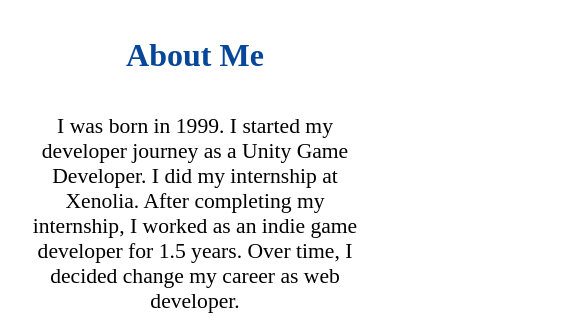
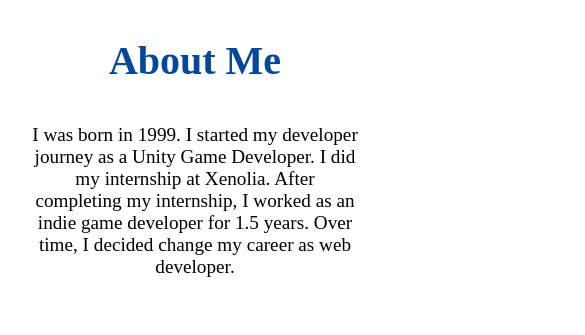
Before and after one commit to DenizAysen/Online-Porfolio, a plain HTML site: page index.html in a window 390 px wide. Shown: the part 1017-1352 px from the top of the page, 585 px wide, since content can reach past the window. Drawn offline with Linux system fonts and the light colour scheme.

Commit message:
Add files via upload

```diff
--- a/style.css
+++ b/style.css
@@ -109,8 +109,15 @@ a{
 .copyright{
     font-size: 1rem;
 }
+@media (max-width: 480px){
+    .aboutme > p{
+        font-size: 1.2rem;
+        padding-left: 30px;
+        padding-right: 30px;
+    }
+}
 
-@media (max-width: 690px){
+@media (min-width: 481px) and (max-width: 690px){
     .Ttext{
         font-size: 2.5rem;
     }
@@ -139,7 +146,7 @@ a{
         height: 150px;
     }
 }
-@media (min-width: 690px) and (max-width: 990px){
+@media (min-width: 691px) and (max-width: 990px){
     .Ttext{
         font-size: 2.5rem;
     }
@@ -162,7 +169,7 @@ a{
     }
 }
 
-@media (min-width: 990px) and (max-width: 1290px){
+@media (min-width: 991px) and (max-width: 1290px){
     .aboutme > p{
         font-size: 1.5rem;
         padding-left: 30px;
```
